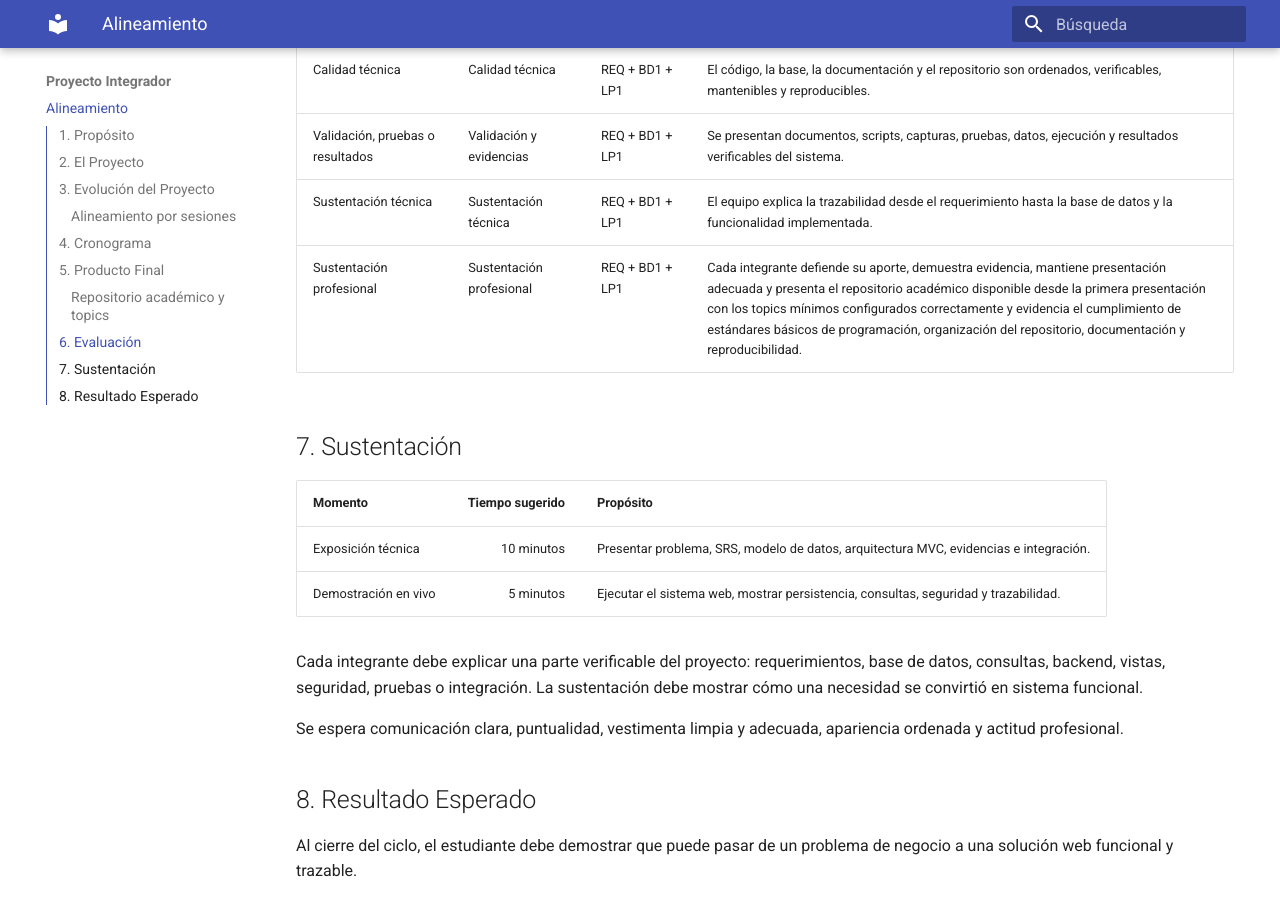
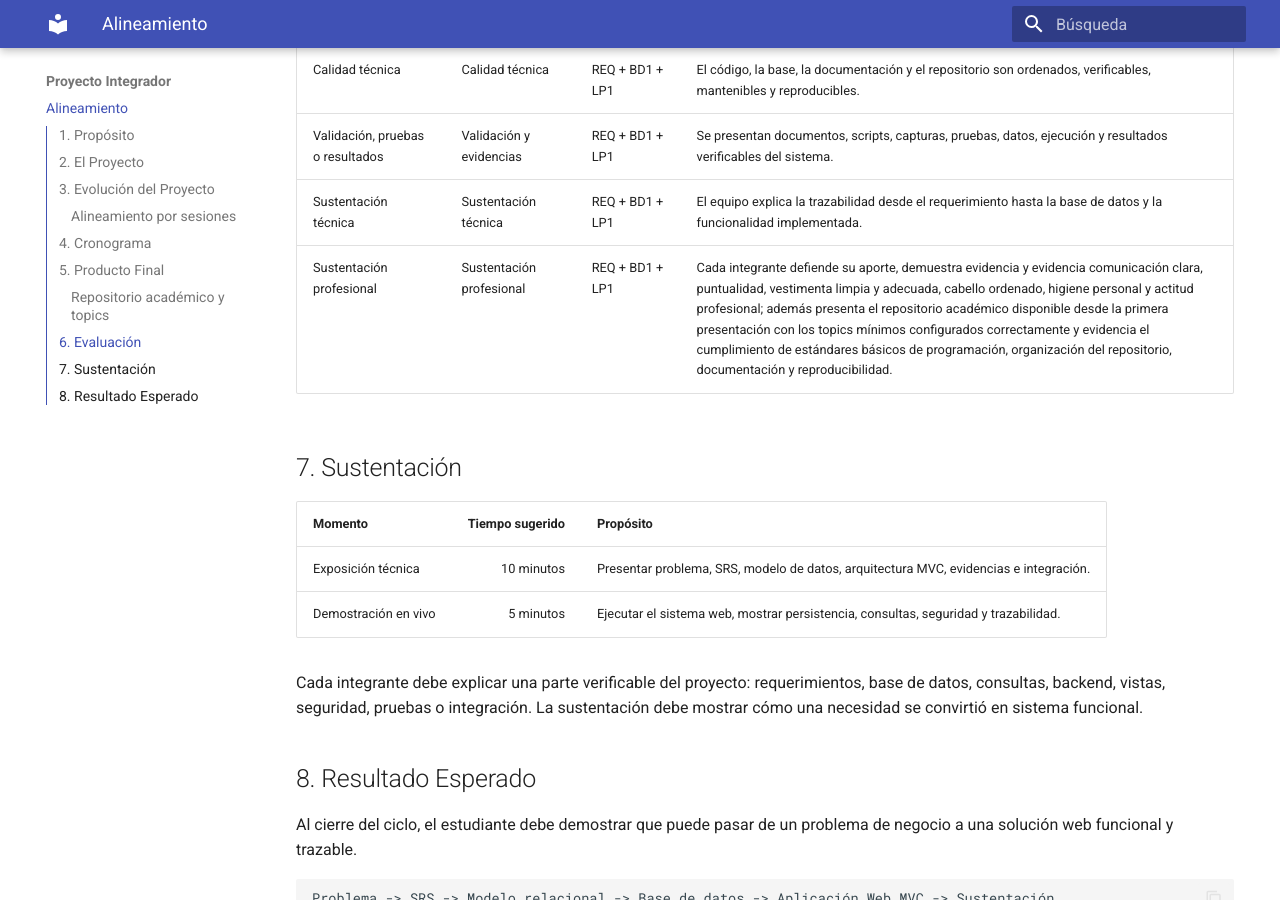
Before and after one commit to 262ciclo3/bomstart, an MkDocs documentation site: the page built from docs/proyecto-integrador/index.md, in a window 1280 px wide and 900 px high, scrolled down 4415 px. Built offline with MkDocs 1.6.1 and Material for MkDocs 9.7.7, drawn with Linux system fonts in a browser that asks for light colours.

Commit message:
first commit

```diff
--- a/docs/proyecto-integrador/index.md
+++ b/docs/proyecto-integrador/index.md
@@ -118,7 +118,7 @@
 | Calidad técnica | Calidad técnica | REQ + BD1 + LP1 | El código, la base, la documentación y el repositorio son ordenados, verificables, mantenibles y reproducibles. |
 | Validación, pruebas o resultados | Validación y evidencias | REQ + BD1 + LP1 | Se presentan documentos, scripts, capturas, pruebas, datos, ejecución y resultados verificables del sistema. |
 | Sustentación técnica | Sustentación técnica | REQ + BD1 + LP1 | El equipo explica la trazabilidad desde el requerimiento hasta la base de datos y la funcionalidad implementada. |
-| Sustentación profesional | Sustentación profesional | REQ + BD1 + LP1 | Cada integrante defiende su aporte, demuestra evidencia, mantiene presentación adecuada y presenta el repositorio académico disponible desde la primera presentación con los topics mínimos configurados correctamente y evidencia el cumplimiento de estándares básicos de programación, organización del repositorio, documentación y reproducibilidad. |
+| Sustentación profesional | Sustentación profesional | REQ + BD1 + LP1 | Cada integrante defiende su aporte, demuestra evidencia y evidencia comunicación clara, puntualidad, vestimenta limpia y adecuada, cabello ordenado, higiene personal y actitud profesional; además presenta el repositorio académico disponible desde la primera presentación con los topics mínimos configurados correctamente y evidencia el cumplimiento de estándares básicos de programación, organización del repositorio, documentación y reproducibilidad. |
 
 ## 7. Sustentación
 
@@ -129,8 +129,6 @@
 
 Cada integrante debe explicar una parte verificable del proyecto: requerimientos, base de datos, consultas, backend, vistas, seguridad, pruebas o integración. La sustentación debe mostrar cómo una necesidad se convirtió en sistema funcional.
 
-Se espera comunicación clara, puntualidad, vestimenta limpia y adecuada, apariencia ordenada y actitud profesional.
-
 ## 8. Resultado Esperado
 
 Al cierre del ciclo, el estudiante debe demostrar que puede pasar de un problema de negocio a una solución web funcional y trazable.
```
